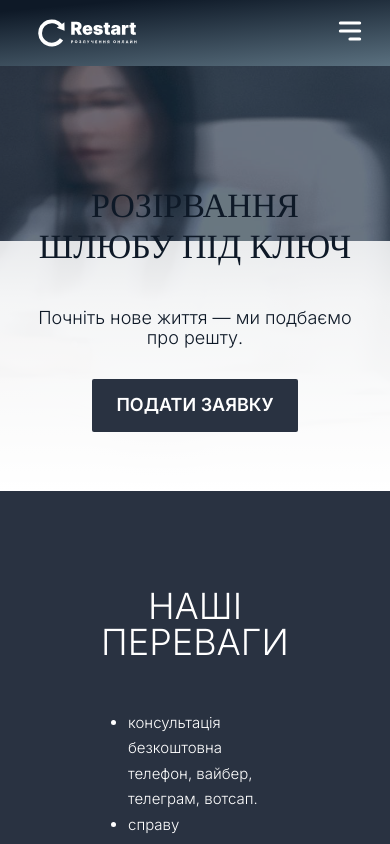
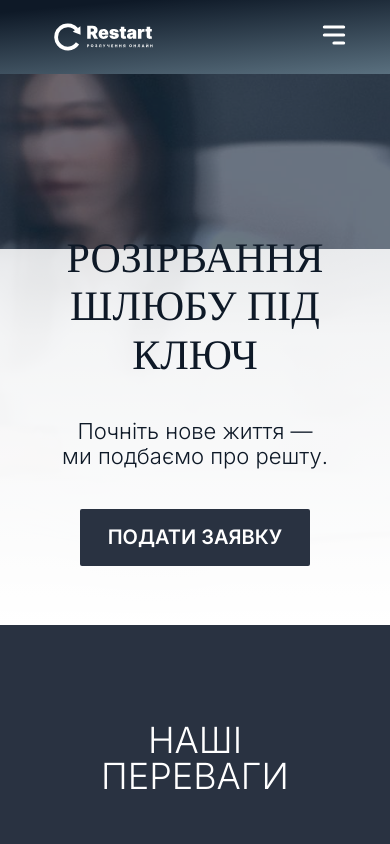
Before and after one commit to PalilovOleksandr/webui, a Next.js app: page / in a window 390 px wide. Shown: the top 844 px of the page. Built offline with nearby package versions, Linux system fonts and the light colour scheme; no server answers.

Commit message:
delete coment from components

```diff
--- a/components/Advantages/Advantages.module.css
+++ b/components/Advantages/Advantages.module.css
@@ -104,8 +104,7 @@
   height: auto;
 }
 
-/* ---------- Tablet (до 1199px) ---------- */
-@media (max-width: 1024px) {
+@media (max-width: 1023px) {
   .advantages::before {
     left: 0;
   }
@@ -139,8 +138,7 @@
   }
 }
 
-/* ---------- Mobile (до 767px) ---------- */
-@media (max-width: 767px) {
+@media (max-width: 480px) {
   .title {
     font-size: 36px;
     line-height: 100%;
--- a/components/AlimonyService/AlimonyService.module.css
+++ b/components/AlimonyService/AlimonyService.module.css
@@ -73,9 +73,6 @@
   color: #111516;
 }
 
-/* ===================================================== */
-/* 📲 TABLET — 1023px і менше */
-/* ===================================================== */
 @media (max-width: 1023px) {
   .section {
     padding: 40px 80px;
@@ -109,9 +106,6 @@
   }
 }
 
-/* ===================================================== */
-/* 📱 MOBILE — 480px і менше */
-/* ===================================================== */
 @media (max-width: 480px) {
   .section {
     padding: 32px 20px;
--- a/components/BenefitsService/BenefitsService.module.css
+++ b/components/BenefitsService/BenefitsService.module.css
@@ -63,9 +63,6 @@
   border-radius: 8px;
 }
 
-/* ===================================================== */
-/* 📲 TABLET — 1023px і менше */
-/* ===================================================== */
 @media (max-width: 1023px) {
   .section {
     padding: 40px 80px;
@@ -107,9 +104,6 @@
   }
 }
 
-/* ===================================================== */
-/* 📱 MOBILE — 480px і менше */
-/* ===================================================== */
 @media (max-width: 480px) {
   .section {
     padding: 32px 20px;
--- a/components/Header/Header.module.css
+++ b/components/Header/Header.module.css
@@ -71,10 +71,7 @@
   display: none;
 }
 
-/* ----------------------------- */
-/* 💻 Tablet і менше */
-/* ----------------------------- */
-@media (max-width: 1024px) {
+@media (max-width: 1023px) {
   .header {
     padding: 16px 40px;
   }
@@ -141,31 +138,6 @@
   }
 }
 
-/* ----------------------------- */
-/* 📱 Mobile: до 768px */
-/* ----------------------------- */
-@media (max-width: 768px) {
-  .header {
-    padding: 12px 24px;
-  }
-
-  .svg {
-    width: 150px;
-    height: 60px;
-  }
-
-  .number {
-    font-size: 16px;
-  }
-
-  .langMobile {
-    font-size: 20px;
-  }
-}
-
-/* ----------------------------- */
-/* 📲 Small mobile: до 480px */
-/* ----------------------------- */
 @media (max-width: 480px) {
   .svg {
     width: 120px;
--- a/components/Hero/Hero.module.css
+++ b/components/Hero/Hero.module.css
@@ -121,8 +121,7 @@
   background: #1e2c3a;
 }
 
-/* ===== 🖥️ 1024px і менше (tablet) ===== */
-@media (max-width: 1024px) {
+@media (max-width: 1023px) {
   .hero {
     padding: 200px 100px 0;
   }
@@ -160,8 +159,7 @@
   }
 }
 
-/* ===== 📱 768px і менше (mobile landscape) ===== */
-@media (max-width: 768px) {
+@media (max-width: 480px) {
   .hero {
     padding: 160px 60px 0;
     justify-content: center;
@@ -187,26 +185,3 @@
     align-self: center;
   }
 }
-
-/* ===== 📞 480px і менше (mobile portrait) ===== */
-@media (max-width: 480px) {
-  .hero {
-    padding: 120px 30px 0;
-  }
-
-  .title,
-  .span {
-    font-size: 34px;
-    line-height: 1.2;
-  }
-
-  .subtitle {
-    font-size: 18px;
-    margin-bottom: 30px;
-  }
-
-  .button {
-    font-size: 18px;
-    padding: 8px 24px;
-  }
-}
--- a/components/PriceDetails/PriceDetails.module.css
+++ b/components/PriceDetails/PriceDetails.module.css
@@ -138,9 +138,6 @@
   color: #011e3b;
 }
 
-/* ===================================================== */
-/* 📲 TABLET — 1023px і менше */
-/* ===================================================== */
 @media (max-width: 1023px) {
   .section {
     padding: 60px 0;
@@ -212,9 +209,6 @@
   }
 }
 
-/* ===================================================== */
-/* 📱 MOBILE — 480px і менше */
-/* ===================================================== */
 @media (max-width: 480px) {
   .section {
     padding: 40px 0;
```
Also changed, not shown: components/ResultsBlock/ResultsBlock.module.css (+0 -7 lines), components/Review/Review.module.css (+0 -8 lines), components/ServiceCard/ServiceCard.module.css (+1 -7 lines).
